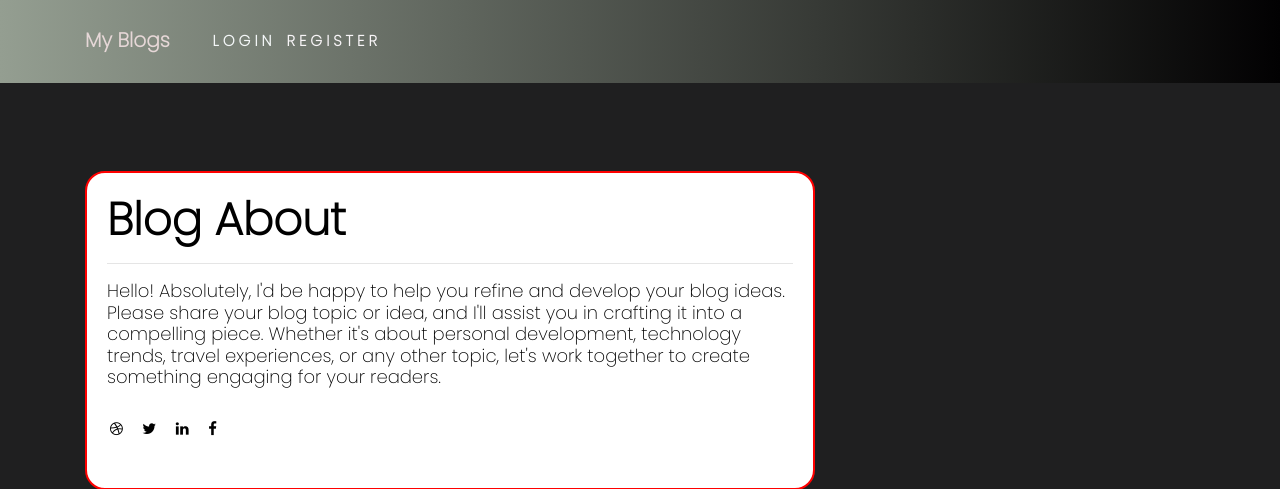
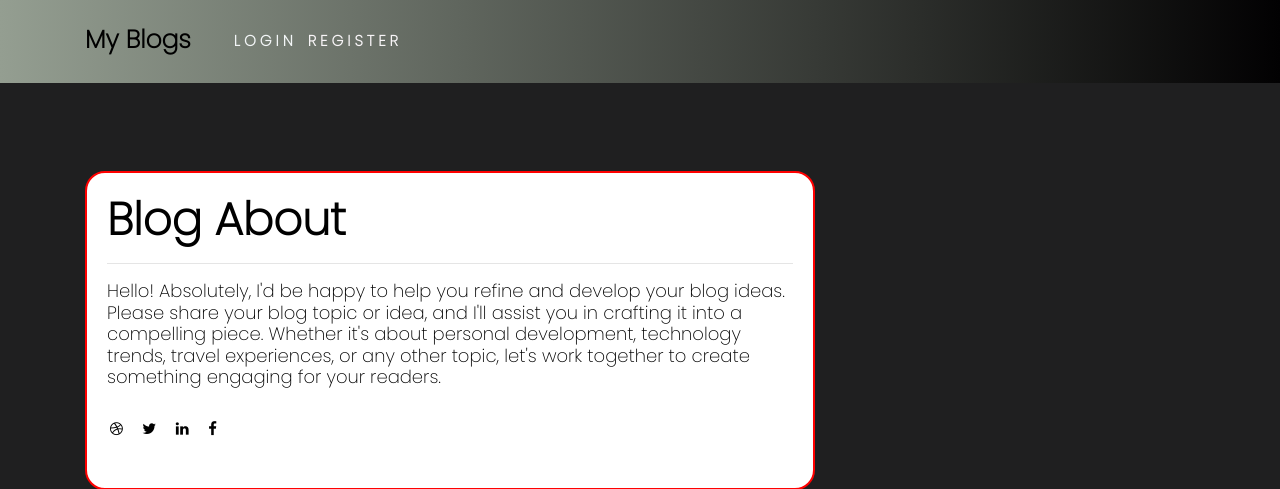
Before and after one commit to pasindubishan20/django-blog-App, a Django app: page /about/ in a window 1280 px wide. Shown: the top 489 px of the page. Run offline with Django 3.2, Linux system fonts and the light colour scheme; some libraries are stand-ins or nearby versions.

Commit message:
base.html

```diff
--- a/blogproject/blog/templates/blog/base.html
+++ b/blogproject/blog/templates/blog/base.html
@@ -14,7 +14,7 @@
     <header class="site-header">
       <nav class="navbar navbar-expand-md navbar-dark bg-steel fixed-top">
         <div class="container">
-            <h1 style="font-size: 20px; padding-right: 40px; font-weight: 600; padding-top: 5px;">My Blogs</h1>
+            <h1 style="font-size: 25px; color: black; padding-right: 40px; font-weight: 600; padding-top: 5px;">My Blogs</h1>
 
           <buttwon class="navbar-toggler" type="button" data-toggle="collapse" data-target="#navbarToggle" aria-controls="navbarToggle" aria-expanded="false" aria-label="Toggle navigation">
           <span class="navbar-toggler-icon"></span>
```
